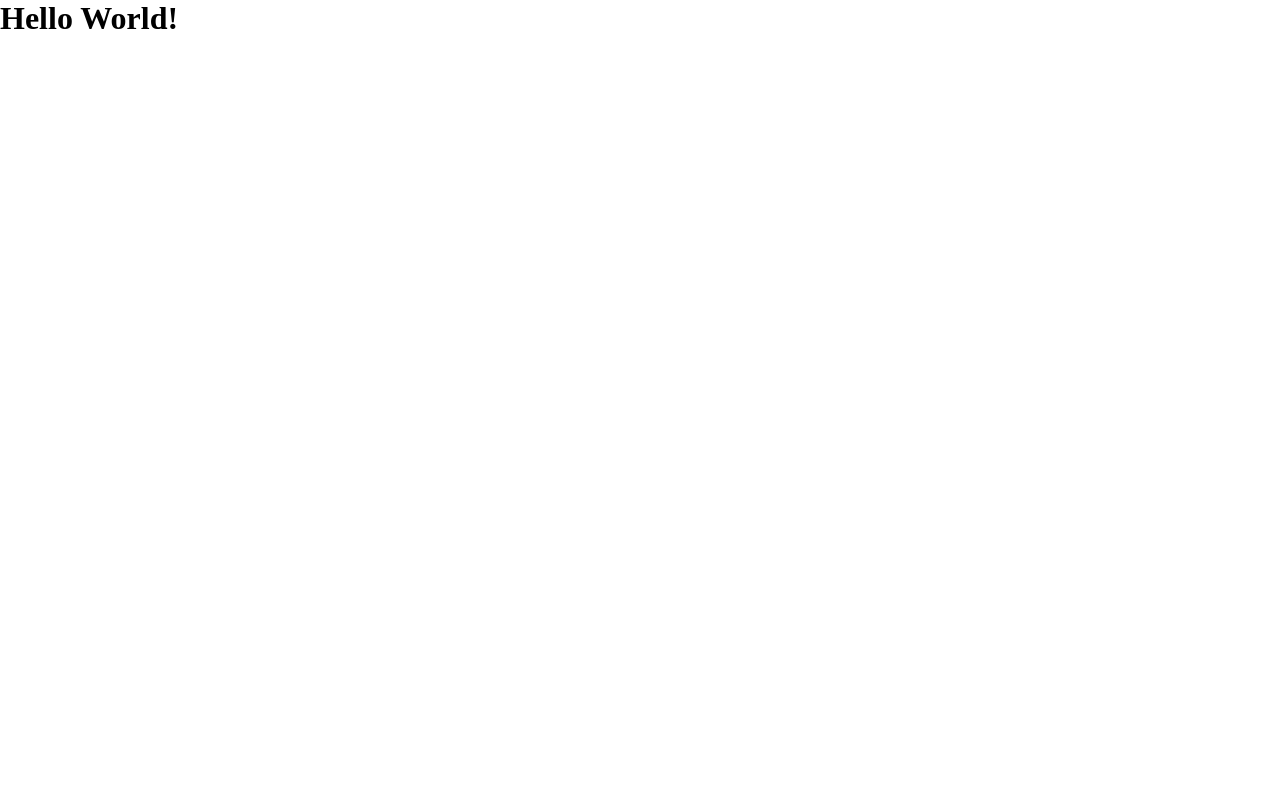
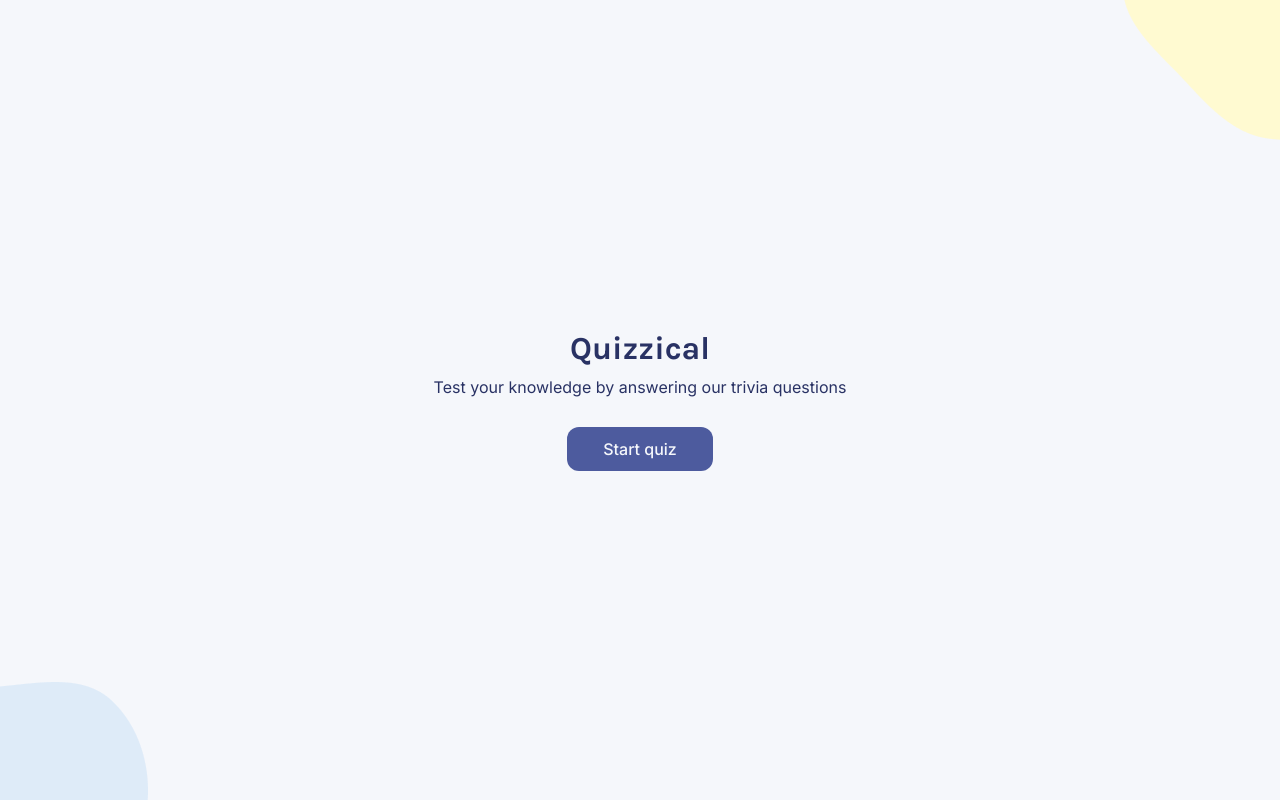
Before and after one commit to kmergedosdos/React-Course-Projects, a React (Create React App) app in the folder quizzical/: page / in a window 1280 px wide. Built offline with nearby package versions, Linux system fonts and the light colour scheme; the HTML template or start-up script is replaced by a standard one.

Commit message:
feat: portal and test page layout

```diff
--- a/quizzical/src/App.js
+++ b/quizzical/src/App.js
@@ -1,9 +1,33 @@
-
+import Portal from "./components/Portal";
+import Item from "./components/Item";
+import BlobTopRight from "./images/blob-top-right.png";
+import BlobBotLeft from "./images/blob-bot-left.png";
+import { useState } from 'react';
 
 function App() {
+
+  const [start, setStart] = useState(false);
+
   return (
     <div className="App">
-      <h1>Hello World!</h1>
+      <img className="blob-top" src={BlobTopRight} alt=""/>
+      <img className="blob-bot" src={BlobBotLeft} alt=""/>
+      {
+        !start ?
+        <Portal startQuiz={() => {setStart(true)}}/> :
+        <div className="test-page">
+          <div className="items-container">
+            <Item />
+            <Item />
+            <Item />
+            <Item />
+            <Item />
+          </div>
+          <div>
+            <button className="check-button">Check answers</button>
+          </div>
+        </div>
+      }
     </div>
   );
 }
--- /dev/null
+++ b/quizzical/src/components/Item.js
@@ -0,0 +1,16 @@
+const Item = () => {
+   return (
+      <div className="item">
+         <h2 className="question">How would one say goodbye in Spanish?</h2>
+         <ul className="choices">
+            <li className="active">Adiós</li>
+            <li>Hola</li>
+            <li>Au Revoir</li>
+            <li>Salir</li>
+         </ul>
+         <hr/>
+      </div>
+   );
+}
+
+export default Item;
--- /dev/null
+++ b/quizzical/src/components/Portal.js
@@ -0,0 +1,11 @@
+const Portal = ({ startQuiz }) => {
+   return (
+      <div className="portal">
+         <h1>Quizzical</h1>
+         <p>Test your knowledge by answering our trivia questions</p>
+         <button onClick={startQuiz}>Start quiz</button>
+      </div>
+   );
+}
+
+export default Portal;
--- a/quizzical/src/index.css
+++ b/quizzical/src/index.css
@@ -1,8 +1,135 @@
+@import url('https://fonts.googleapis.com/css2?family=Inter:wght@400;500;600;700&family=Karla:wght@700&display=swap');
+
 * {
+  padding: 0;
   margin: 0;
   box-sizing: border-box;
 }
 
-html {
+body {
   padding: 0;
+  font-family: 'Inter', sans-serif;
+  font-size: 16px;
+  min-height: 100vh;
+  background-color: #F5F7FB;
+  color: #293264;
 }
+
+h1, h2 {
+  font-family: 'Karla';
+  font-weight: 700;
+}
+
+button, span {
+  font-size: 16px;
+  font-family: 'Inter';
+}
+
+.blob-top {
+  position: fixed;
+  top: 0;
+  right: 0;
+  z-index: -1;
+}
+
+.blob-bot {
+  position: fixed;
+  bottom: 0;
+  left: 0;
+  z-index: -1;
+}
+
+.portal {
+  height: 100vh;
+  display: flex;
+  flex-direction: column;
+  justify-content: center;
+  align-items: center;
+}
+
+.portal p {
+  margin-top: 10px;
+}
+
+.portal button {
+  margin-top: 30px;
+  font-weight: 500;
+  width: fit-content;
+  border: none;
+  border-radius: 12px;
+  padding: 12px 36px;
+  color: #F5F7FB;
+  background-color: #4D5B9E;
+  cursor: pointer;
+}
+
+.portal button:active {
+  box-shadow: inset 3px 3px 5px 0px rgba(0,0,0,0.2);
+}
+
+.test-page {
+  min-height: 100vh;
+  margin: auto;
+  width: fit-content;
+  max-width: 550px;
+  display: flex;
+  flex-direction: column;
+  justify-content: center;
+  align-items: center;
+}
+
+.items-container {
+  padding-bottom: 5px;
+}
+
+.item {
+  display: flex;
+  flex-direction: column;
+}
+
+.item .question {
+  font-size: 16px;
+  margin-bottom: 11px;
+}
+
+.item .choices {
+  display: flex;
+  gap: 13px;
+}
+
+.item .choices li {
+  list-style: none;
+  border: 1px solid #293264;
+  border-radius: 8px;
+  padding: 3px 15px;
+  font-size: 10px;
+  font-weight: 500;
+  cursor: context-menu;
+}
+
+.item .choices li:hover {
+  background-color: #D6DBF5;
+}
+
+.item .choices li.active {
+  background-color: #D6DBF5;
+  border: 1px solid #D6DBF5;
+}
+
+.item hr {
+  margin-top: 12px;
+  margin-bottom: 15px;
+  border: none;
+  border-top: 1px solid #DBDEF0;
+}
+
+.check-button {
+  color: #F5F7FB;
+  background-color: #4D5B9E;
+  border: none;
+  border-radius: 10px;
+  padding: 12px 20px;
+  font-size: 10px;
+  font-weight: 600;
+  cursor: pointer;
+}
```
Also changed, not shown: quizzical/src/images/blob-bot-left.png (added), quizzical/src/images/blob-top-right.png (added).
